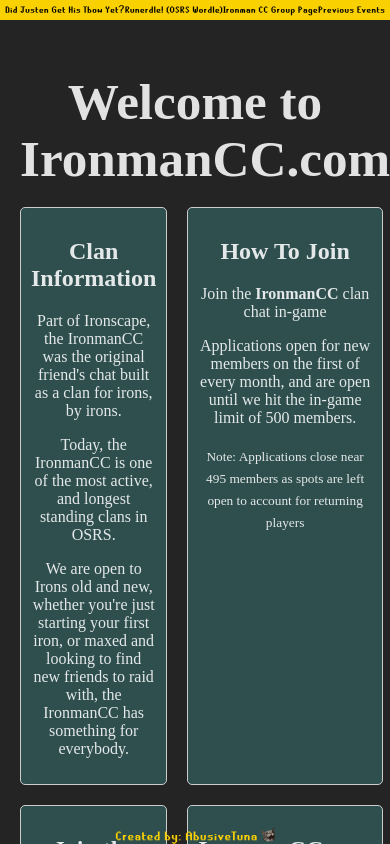
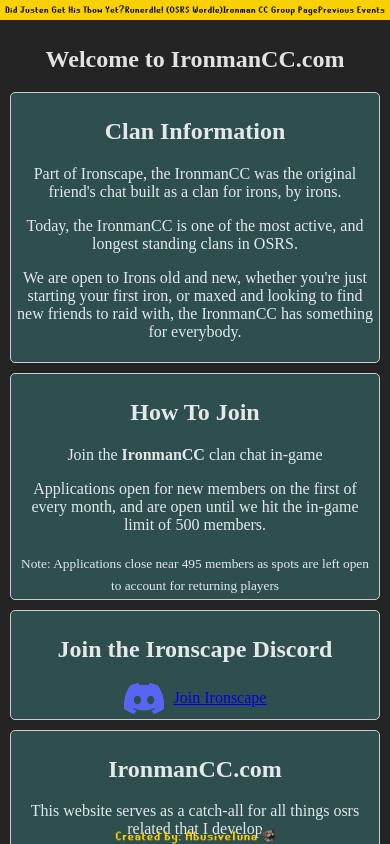
Before and after one commit to AbusiveTuna/IronmanCC, a React (Vite) app in the folder IronmanCC/: page / in a window 390 px wide. Shown: the top 844 px of the page. Built offline with nearby package versions, Linux system fonts and the light colour scheme.

Commit message:
mobile css garbage

```diff
--- a/IronmanCC/src/pages/css/WelcomePage.css
+++ b/IronmanCC/src/pages/css/WelcomePage.css
@@ -42,3 +42,29 @@
 .discord img {
     width: 50px;
 }
+
+@media (max-width: 768px) {
+    .welcome-page {
+        padding: 10px;
+        min-height: auto;
+        padding-bottom: 60px;
+    }
+
+    .welcome-page-grid-container {
+        grid-template-columns: 1fr;
+        gap: 10px;
+        max-width: 100%;
+    }
+
+    .discord img {
+        width: 40px;
+    }
+
+    .welcome-page h1 {
+        font-size: 24px;
+    }
+
+    .discord-info, .how-to-join, .clan-information, .toolbar-info, .additional-info {
+        padding: 5px;
+    }
+}
--- a/IronmanCC/src/runerdle/RunerdleStyle.css
+++ b/IronmanCC/src/runerdle/RunerdleStyle.css
@@ -7,31 +7,26 @@
     font-family: Inter, system-ui, Avenir, Helvetica, Arial, sans-serif;
     line-height: 1.5;
     font-weight: 400;
-
     color-scheme: light dark;
     color: rgba(255, 255, 255, 0.87);
     background-color: #242424;
-
     font-synthesis: none;
     text-rendering: optimizeLegibility;
     -webkit-font-smoothing: antialiased;
     -moz-osx-font-smoothing: grayscale;
-
     min-height: 100vh;
     width: 100%;
     display: flex;
     flex-direction: column;
-  }
+}
+
+.runerdle h1, .runerdle h3 {
+    text-align: center;
+    font-family: 'OSRSFont', sans-serif;
+}
 
 .runerdle h1 {
-    text-align: center;
-    font-family: 'OSRSFont', sans-serif;
     margin-bottom: 50px;
-}
-
-.runerdle h3 {
-    text-align: center;
-    font-family: 'OSRSFont', sans-serif;
 }
 
 .game-board {
@@ -380,3 +375,43 @@
 .letter-back {
     transform: rotateY(180deg);
 }
+
+@media (max-width: 768px) {
+    .runerdle {
+        padding: 10px;
+    }
+
+    .runerdle h1, .runerdle h3 {
+        margin-bottom: 20px;
+        font-size: 20px;
+    }
+
+    .game-board {
+        transform: scale(1);
+        margin-bottom: 7vh;
+    }
+
+    .keyboard-cont {
+        transform: scale(1);
+        margin: 5vh 0;
+    }
+
+    .keyboard-button {
+        font-size: 16px;
+        padding: 8px;
+    }
+
+    .letter-box {
+        font-size: 2rem;
+        height: 2.5rem;
+        width: 2.5rem;
+    }
+
+    .btn-primary, .btn-help {
+        position: fixed;
+        bottom: 20px;
+        width: 20px;
+        height: 20px;
+    }
+
+}
```
